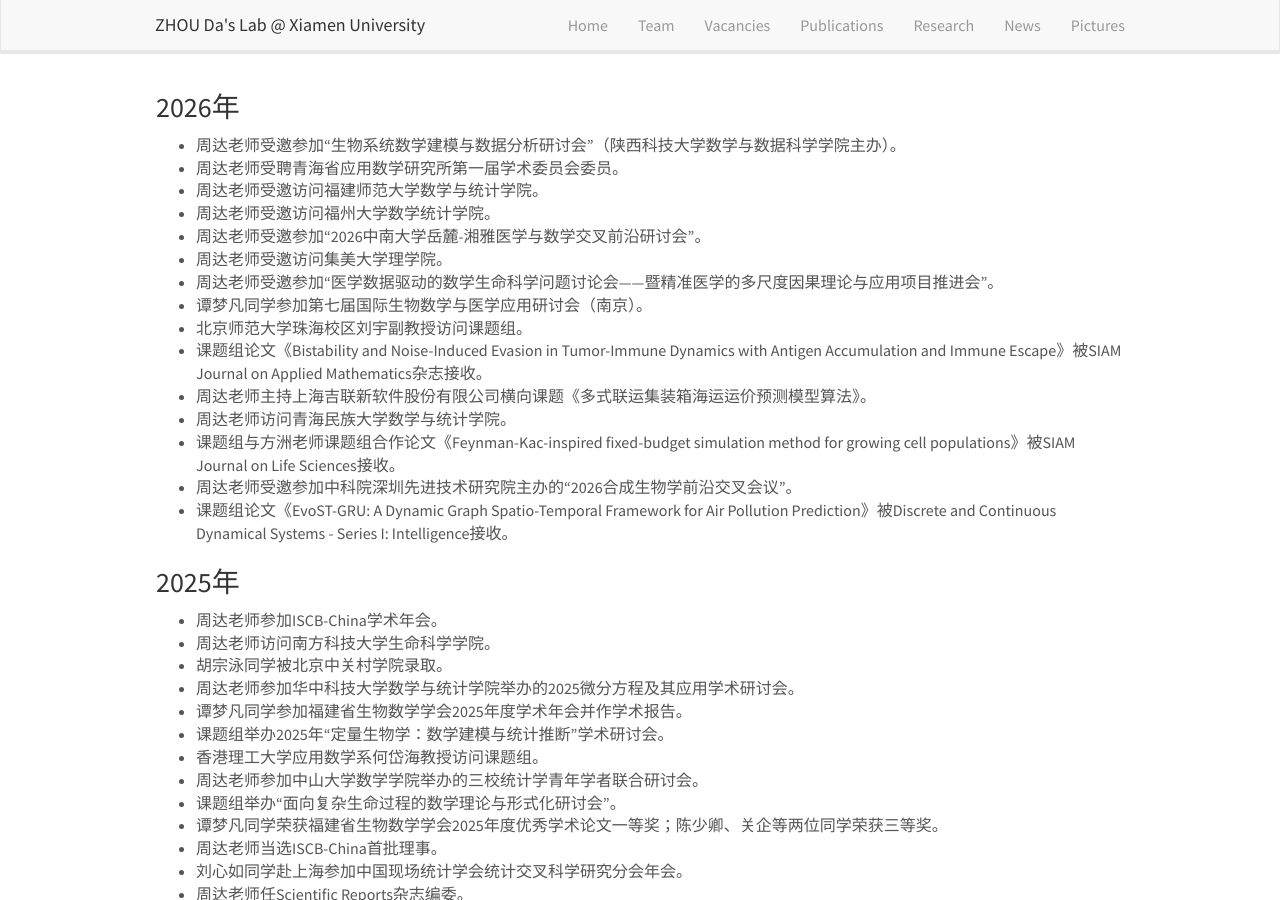
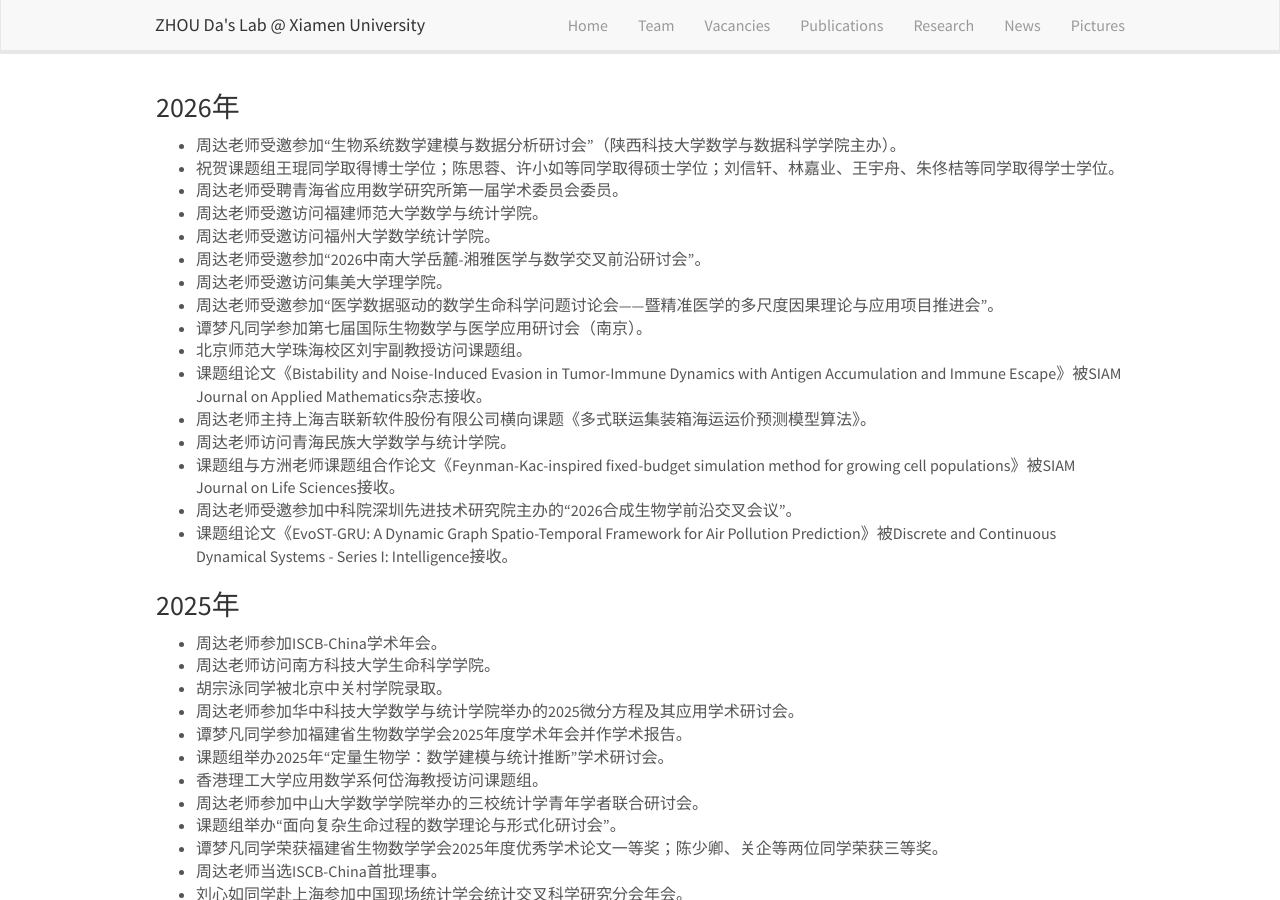
Before and after one commit to ZhouDaLab/zhoudalab.github.io, a Jekyll site: the page built from _pages/news.md, in a window 1280 px wide and 900 px high. Built offline with Jekyll 4.4.1, drawn with Linux system fonts in a browser that asks for light colours; nearby versions of some CDN libraries.

Commit message:
Update news.md

```diff
--- a/_pages/news.md
+++ b/_pages/news.md
@@ -9,6 +9,7 @@ permalink: /news/
 ### 2026年
 
 - 周达老师受邀参加“生物系统数学建模与数据分析研讨会”（陕西科技大学数学与数据科学学院主办）。
+- 祝贺课题组王琨同学取得博士学位；陈思蓉、许小如等同学取得硕士学位；刘信轩、林嘉业、王宇舟、朱佟桔等同学取得学士学位。
 - 周达老师受聘青海省应用数学研究所第一届学术委员会委员。
 - 周达老师受邀访问福建师范大学数学与统计学院。
 - 周达老师受邀访问福州大学数学统计学院。
```
